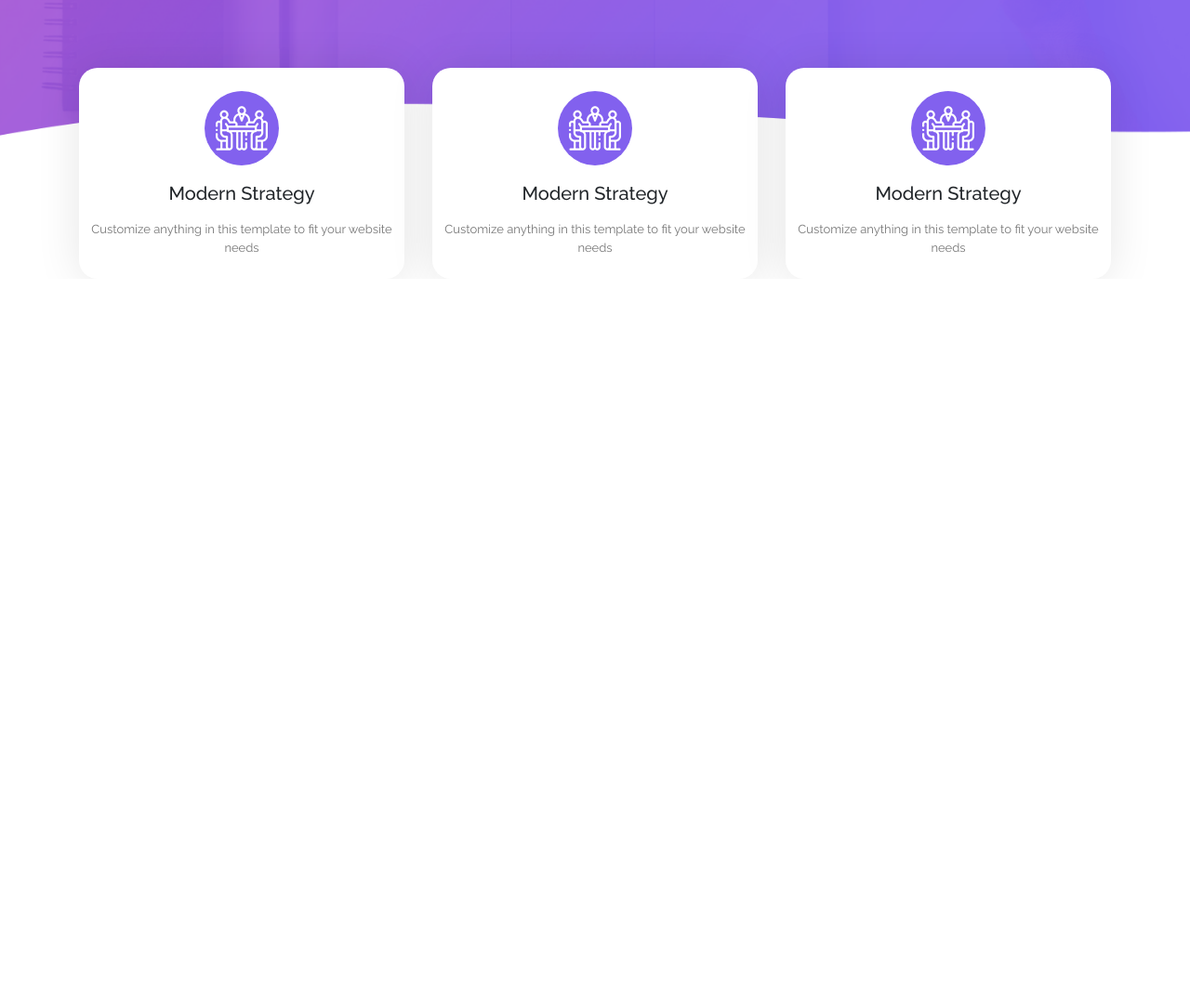
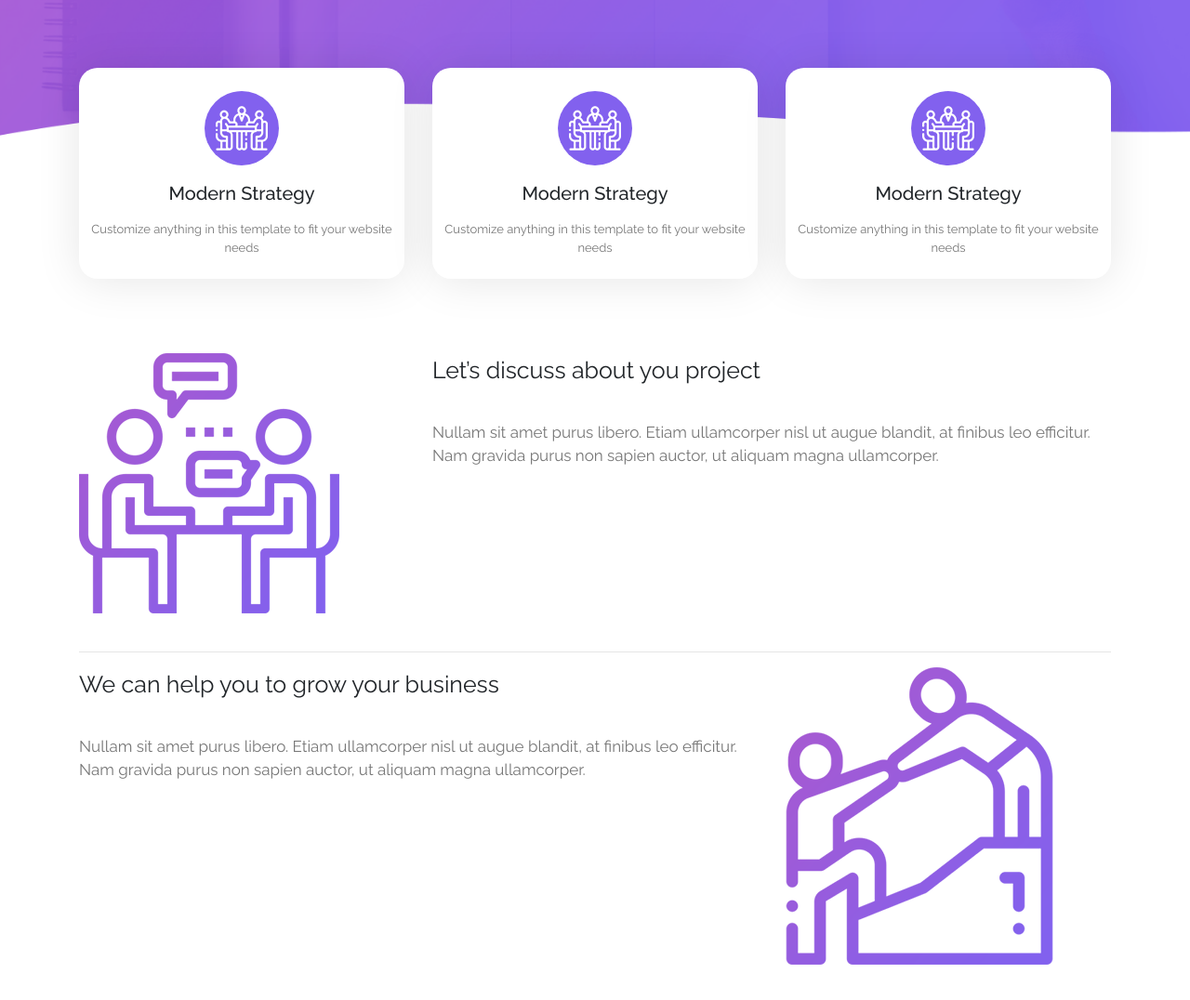
Before and after one commit to lvXuankg/project_mini_2, a plain HTML site: page index.html in a window 1280 px wide. Shown: the part 570-1646 px from the top of the page at 93% size. Before the commit the page ends 870 px from the top, so only its background shows below. Drawn offline with nearby package versions, Linux system fonts and the light colour scheme; a web font is replaced by a local one.

Commit message:
create about

```diff
--- a/assets/css/base.css
+++ b/assets/css/base.css
@@ -10,6 +10,7 @@
 *{
     box-sizing: border-box;
     font-family: var(--font-use);
+    scroll-behavior: smooth;
 }
 a{
     text-decoration: none;
--- a/assets/css/style.css
+++ b/assets/css/style.css
@@ -154,3 +154,20 @@
     }
 }
 /* End Menu List  */
+/* About  */
+.about{
+    padding: 80px 0;
+}
+.about .inner-img{
+    margin-bottom: 25px;
+}
+.about .inner-title{
+    font-size: 25px;
+    margin-bottom: 35px;
+}
+.about .inner-desc{
+    font-size: 17px;
+    color: var(--color-text-1);
+    line-height: 1.5;
+}
+/* End About  */
--- a/index.html
+++ b/index.html
@@ -24,7 +24,7 @@
 
 <body>
     <!-- Header  -->
-    <header class="header" id="home">
+    <header class="header">
         <div class="container">
             <div class="inner-head">
                 <a href="#">
@@ -32,7 +32,7 @@
                 </a>
                 <ul class="nav">
                     <li><a href="#home" class="active">Home</a></li>
-                    <li><a href="#">About</a></li>
+                    <li><a href="#about">About</a></li>
                     <li><a href="#">Work Process</a></li>
                     <li><a href="#">Testimonials</a></li>
                     <li><a href="#">Pricing Tables</a></li>
@@ -45,7 +45,7 @@
     </header>
     <!-- End Header  -->
     <!-- Introduction  -->
-    <div class="intro">
+    <div class="intro" id = "home">
         <div class="container">
             <div class="row justify-content-center">
                 <div class="col-xl-6 col-lg-8 col-md-12 col-sm-12 col-12">
@@ -97,6 +97,46 @@
         </div>
     </div>
     <!-- End Menu List  -->
+    <!-- About  -->
+    <div class="about" id = "about">
+        <div class="container">
+            <div class="row">
+                <div class="col-xl-4 col-lg-4 col-md-12 col-sm-12 col-12">
+                    <div class="inner-img">
+                        <img src="assets/images/left-image.png" alt="">
+                    </div>
+                </div>
+                <div class="col-xl-8 col-lg-8 col-md-12 col-sm-12 col-12">
+                    <div class="inner-title">Let’s discuss about you project</div>
+                    <p class="inner-desc">
+                        Nullam sit amet purus libero. Etiam ullamcorper nisl ut augue blandit, at finibus leo efficitur.
+                        Nam gravida purus non sapien auctor, ut aliquam magna ullamcorper.
+                    </p>
+                </div>
+            </div>
+            <div class="row">
+                <div class="col-12">
+                    <hr>
+                </div>
+            </div>
+            <div class="row">
+                <div class="col-xl-8 col-lg-8 col-md-12 col-sm-12 col-12">
+                    <div class="inner-title">We can help you to grow your business</div>
+                    <p class="inner-desc">
+                        Nullam sit amet purus libero. Etiam ullamcorper nisl ut augue blandit, at finibus leo efficitur.
+                        Nam gravida purus non sapien auctor, ut aliquam magna ullamcorper.
+                    </p>
+                </div>
+                <div class="col-xl-4 col-lg-4 col-md-12 col-sm-12 col-12">
+                    <div class="inner-img">
+                        <img src="assets/images/right-image.png" alt="">
+                    </div>
+                </div>
+
+            </div>
+        </div>
+    </div>
+    <!-- End About  -->
     <script src="https://cdn.jsdelivr.net/npm/jquery@3.5.1/dist/jquery.slim.min.js"
         integrity="sha384-DfXdz2htPH0lsSSs5nCTpuj/zy4C+OGpamoFVy38MVBnE+IbbVYUew+OrCXaRkfj" crossorigin="anonymous">
     </script>
```
Also changed, not shown: assets/images/left-image.png (added), assets/images/right-image.png (added).
